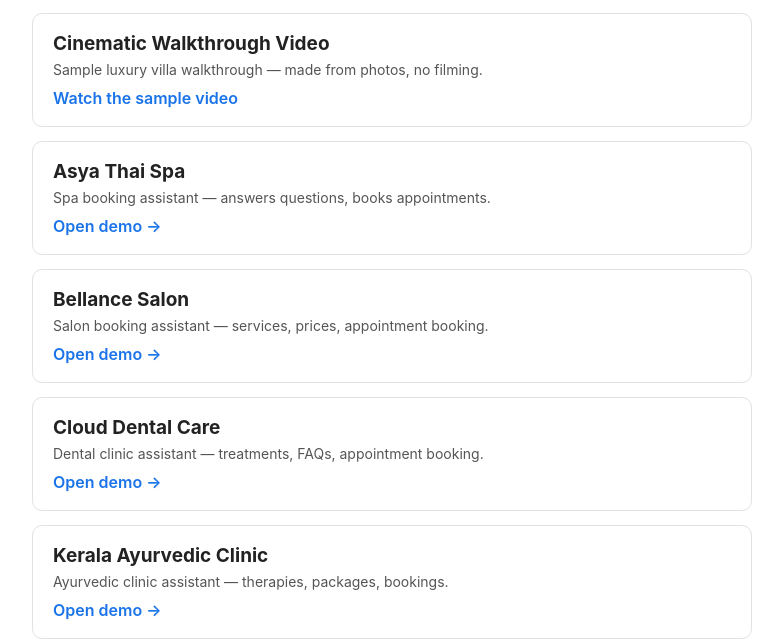
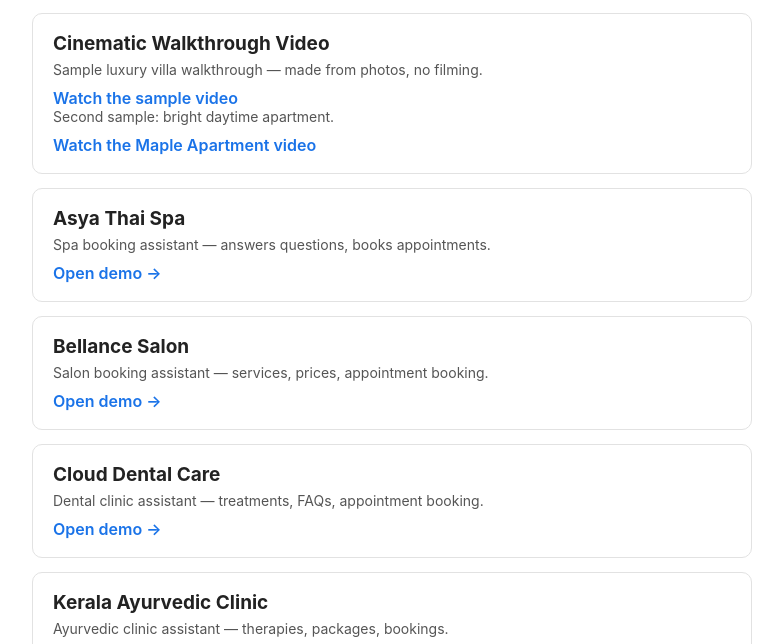
Before and after one commit to arman-automations/arman-automations.github.io, a plain HTML site: page demos/index.html in a window 1280 px wide. Shown: the part 144-788 px from the top of the page, without its empty margins (248-1031 px from the left). Drawn offline with Linux system fonts and the light colour scheme.

Commit message:
Add second sample video link to index.html

```diff
--- a/demos/index.html
+++ b/demos/index.html
@@ -23,6 +23,8 @@
     <h2>Cinematic Walkthrough Video</h2>
     <p>Sample luxury villa walkthrough — made from photos, no filming.</p>
     <a href="sample-video.mp4">Watch the sample video</a>
+    <p>Second sample: bright daytime apartment.</p>
+    <a href="sample-video2.mp4">Watch the Maple Apartment video</a>
   </div>
   <div class="demo">
     <h2>Asya Thai Spa</h2>
```
